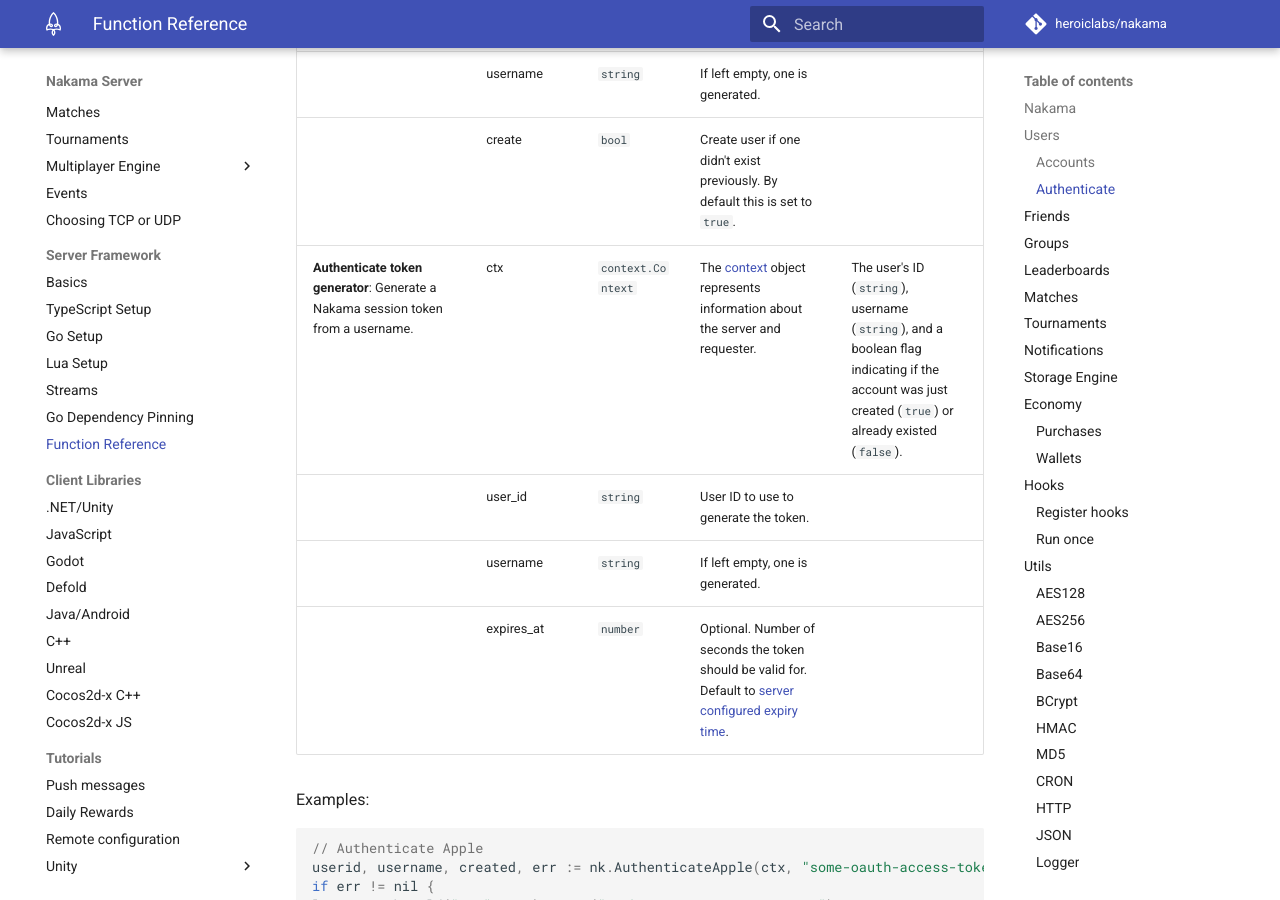
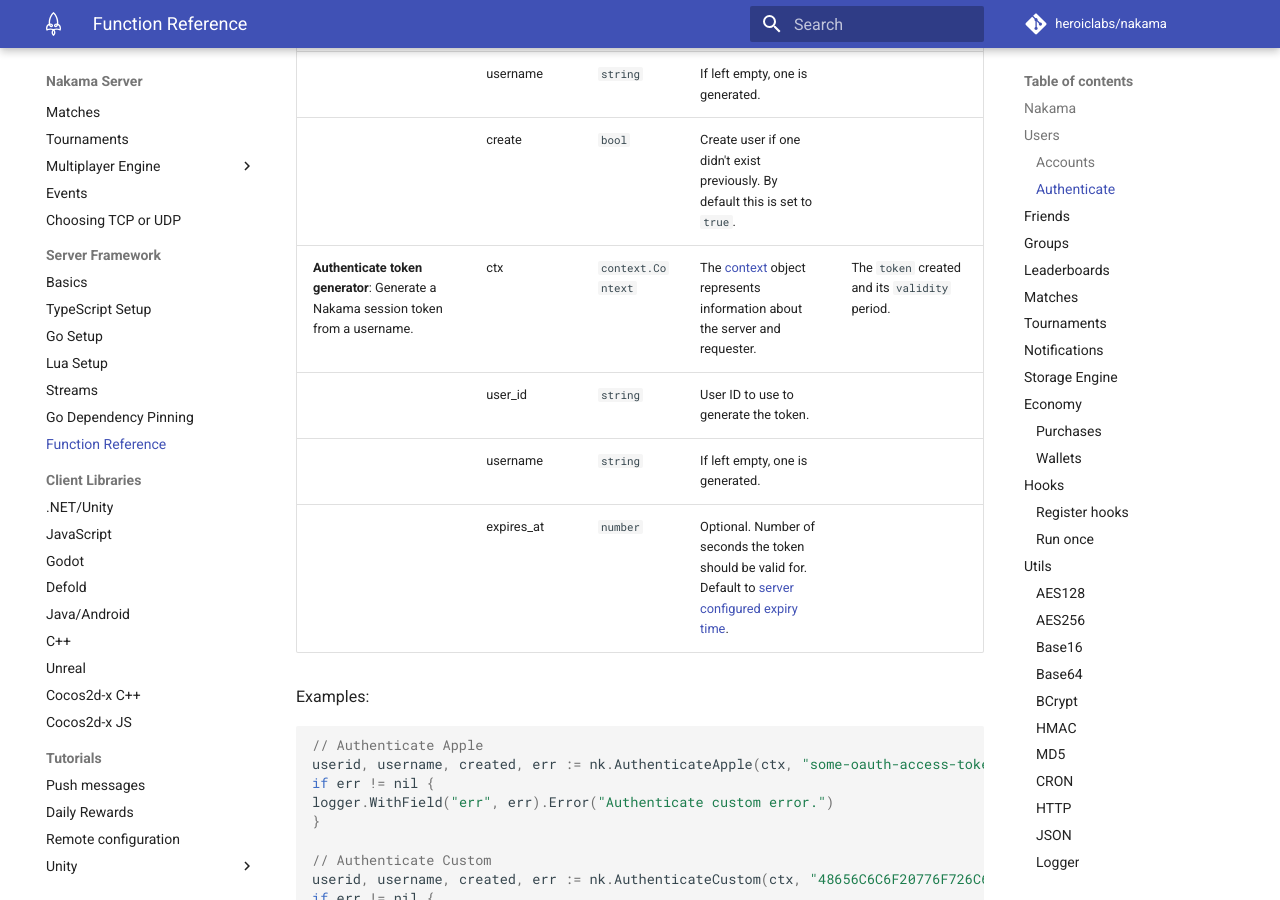
Before and after one commit to heroiclabs/nakama-docs, an MkDocs documentation site: the page built from docs/nakama/server-framework/function-reference.md, in a window 1280 px wide and 900 px high, scrolled down 10720 px. Built offline with MkDocs 1.6.1 and Material for MkDocs 9.7.7, drawn with Linux system fonts in a browser that asks for light colours; comment, search, counter and statistics services are not loaded.

Commit message:
Copy over auth token return fix

```diff
--- a/docs/nakama/server-framework/function-reference.md
+++ b/docs/nakama/server-framework/function-reference.md
@@ -455,7 +455,7 @@
     || token | `string` | Steam token. |
     || username | `string` | If left empty, one is generated. |
     || create | `bool` | Create user if one didn't exist previously. By default this is set to `true`. |
-    | **Authenticate token generator**: Generate a Nakama session token from a username. | ctx | `context.Context` | The [context](basics.md#register-hooks) object represents information about the server and requester. | The user's ID (`string`), username (`string`), and a boolean flag indicating if the account was just created (`true`) or already existed (`false`). |
+    | **Authenticate token generator**: Generate a Nakama session token from a username. | ctx | `context.Context` | The [context](basics.md#register-hooks) object represents information about the server and requester. | The `token` created and its `validity` period. |
     || user_id | `string` | User ID to use to generate the token. |
     || username | `string` | If left empty, one is generated. |
     || expires_at | `number` | Optional. Number of seconds the token should be valid for. Default to [server configured expiry time](../getting-started/configuration.md#session). |
@@ -562,7 +562,7 @@
     | **Authenticate Steam**: Authenticate user and create a session token using a Steam account token. | token | `string` | Steam token. | The user's ID (`string`), username (`string`), and a boolean flag indicating if the account was just created (`true`) or already existed (`false`). |
     || username | `Opt. string` | If left empty, one is generated. |
     || create | `Opt. bool` | Create user if one didn't exist previously. By default this is set to `true`. |
-    | **Authenticate token generator**: Generate a Nakama session token from a username. | user_id | `string` | User ID to use to generate the token. | The user's ID (`string`), username (`string`), and a boolean flag indicating if the account was just created (`true`) or already existed (`false`). |
+    | **Authenticate token generator**: Generate a Nakama session token from a username. | user_id | `string` | User ID to use to generate the token. | The `token` created and its `expiry` period. |
     || username | `Opt. string` | If left empty, one is generated. |
     || expires_at | `Opt. number` | Optional. Number of seconds the token should be valid for. Default to [server configured expiry time](../getting-started/configuration.md#session). |
 
```
